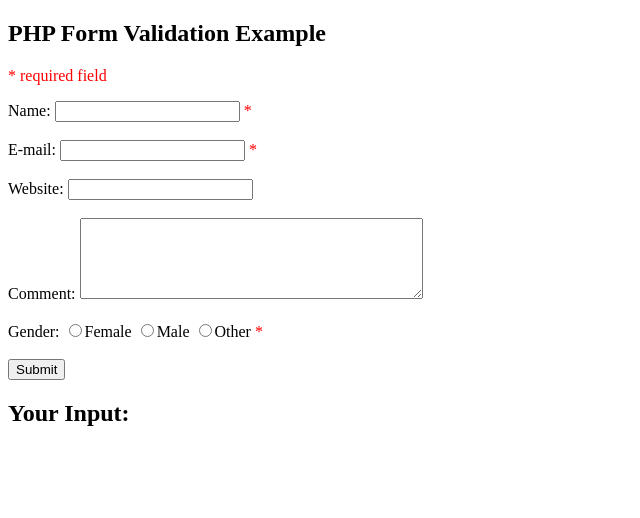
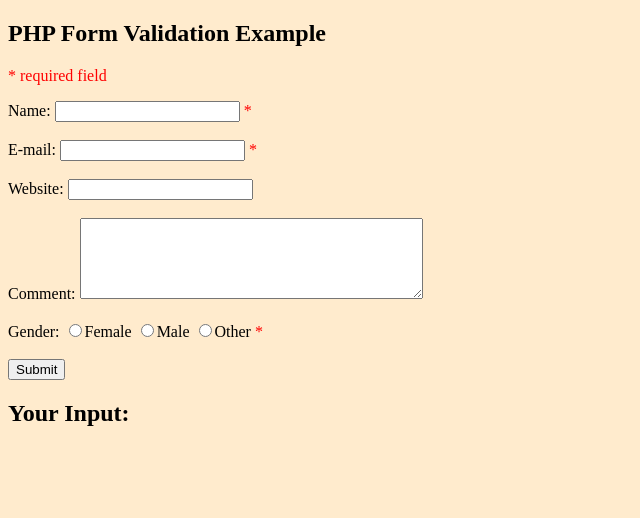
Before and after one commit to AzelZugaikotsu/lab2final, a PHP site: page / in a window 1280 px wide. Shown: the top 518 px of the page, without its empty margins (0-640 px from the left). Run offline with PHP 8.4, Linux system fonts and the light colour scheme.

Commit message:
Change Background Color

```diff
--- a/week8/index.php
+++ b/week8/index.php
@@ -3,6 +3,9 @@
 <head>
 <style>
 .error {color:Red;}
+body {
+    background-color: BlanchedAlmond;
+}
 </style>
 </head>
 <body>
```
